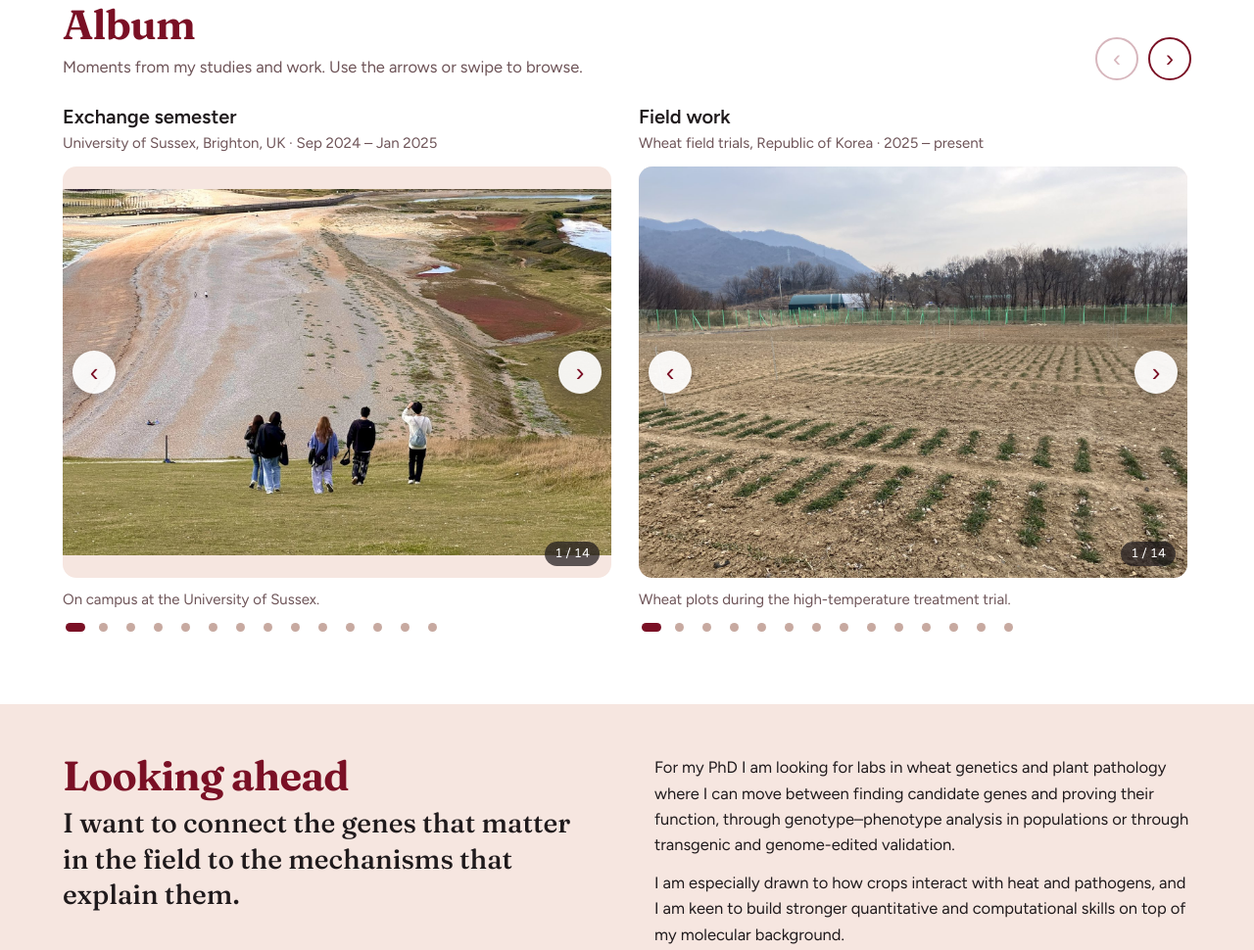
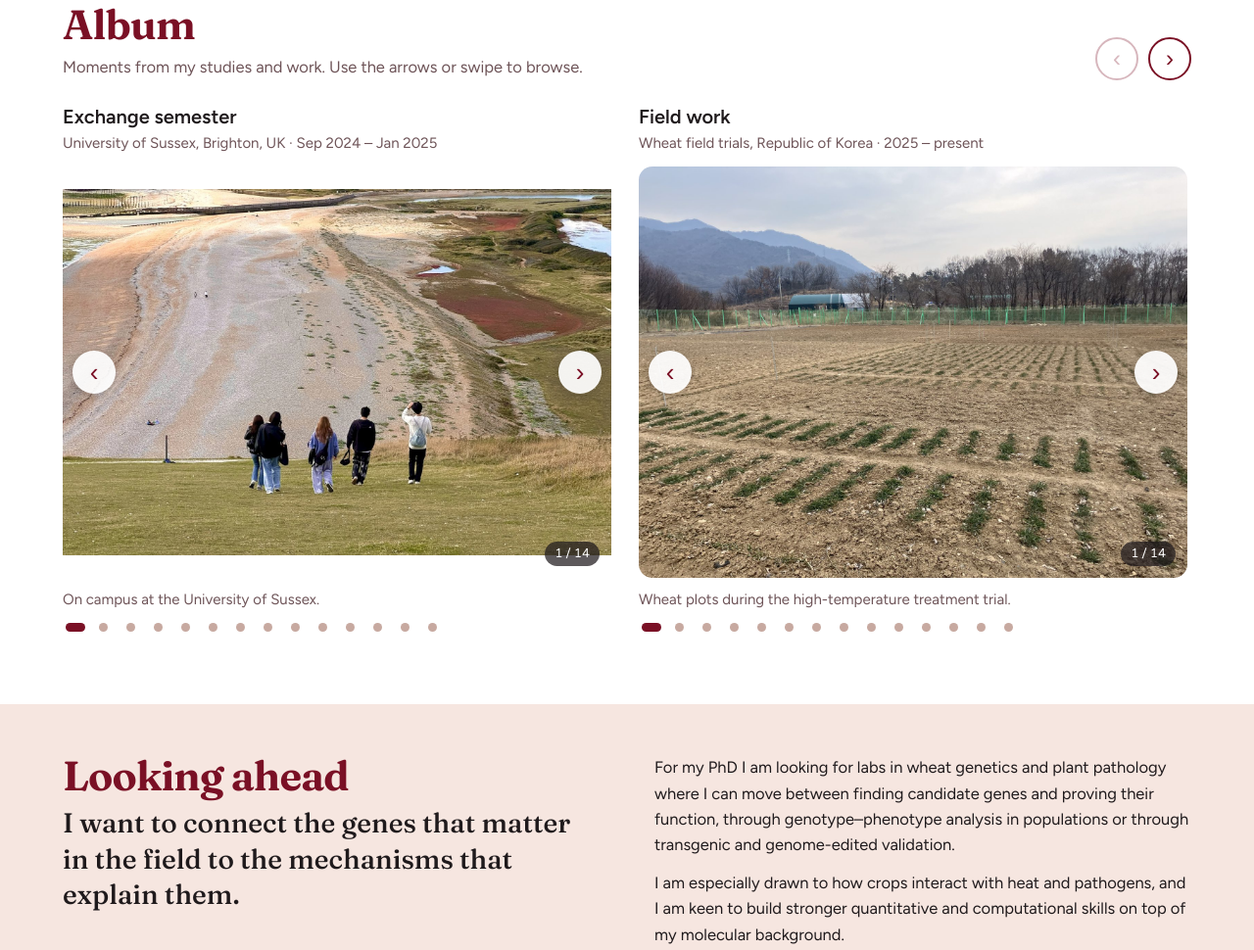
Before and after one commit to DokyungWon/dokyungwon.github.io, a plain HTML site: page index.html in a window 1280 px wide. Shown: the part 2797-3767 px from the top of the page at 98% size. Drawn offline with Linux system fonts and the light colour scheme; files whose address does not match are found by name.

Commit message:
Add files via upload

```diff
--- a/index.html
+++ b/index.html
@@ -64,12 +64,12 @@ h1 .ko{display:block;font-family:Figtree,sans-serif;font-weight:500;font-size:cl
 .alb{flex:0 0 min(560px,86%);scroll-snap-align:start}
 .alb h3{font-size:20px;margin:0}
 .alb .meta{color:var(--soft);font-size:15px;margin:2px 0 12px}
-.car{position:relative;aspect-ratio:4/3;border-radius:14px;overflow:hidden;background:#F6E6E0;touch-action:pan-y;outline-offset:3px}
+.car{position:relative;aspect-ratio:4/3;border-radius:14px;overflow:hidden;background:transparent;touch-action:pan-y;outline-offset:3px}
 .car:focus-visible{outline:3px solid var(--gold)}
 .track{display:flex;height:100%;transition:transform .45s ease}
 .slide{flex:0 0 100%;height:100%;position:relative}
-.slide img{width:100%;height:100%;object-fit:contain;display:block;user-select:none;-webkit-user-drag:none}
-.ph{position:absolute;inset:0;display:grid;place-items:center;text-align:center;padding:20px;color:#7A1025;font-size:14px}
+.slide img{width:100%;height:100%;object-fit:contain;border-radius:10px;display:block;user-select:none;-webkit-user-drag:none}
+.ph{position:absolute;inset:0;background:#F6E6E0;border-radius:14px;display:grid;place-items:center;text-align:center;padding:20px;color:#7A1025;font-size:14px}
 .ph svg{display:block;margin:0 auto 8px}
 .cbtn{position:absolute;top:50%;transform:translateY(-50%);width:44px;height:44px;border-radius:50%;border:0;background:rgba(255,255,255,.92);color:#7A1025;font-size:26px;line-height:1;cursor:pointer;box-shadow:0 2px 8px rgba(31,26,28,.25)}
 .cbtn:hover,.cbtn:focus-visible{background:var(--gold);color:#1F1A1C;outline:none}
```
